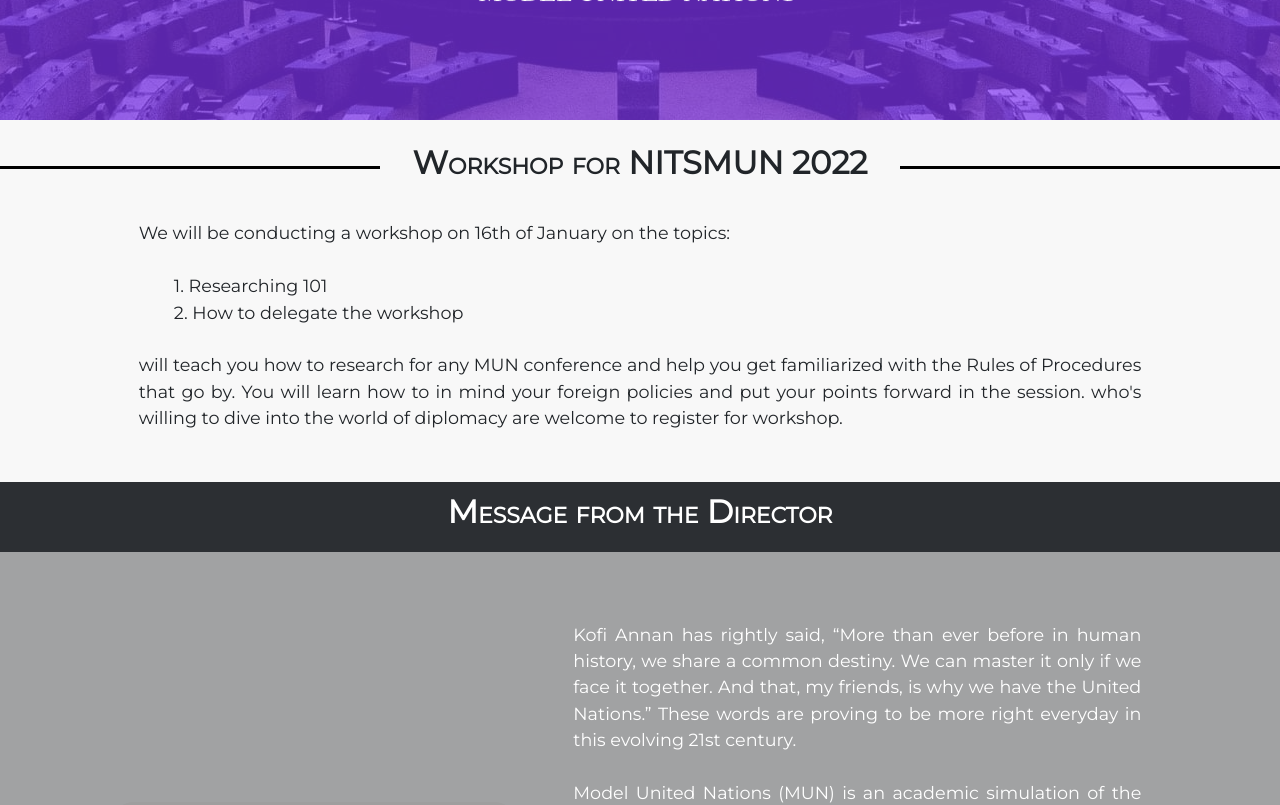
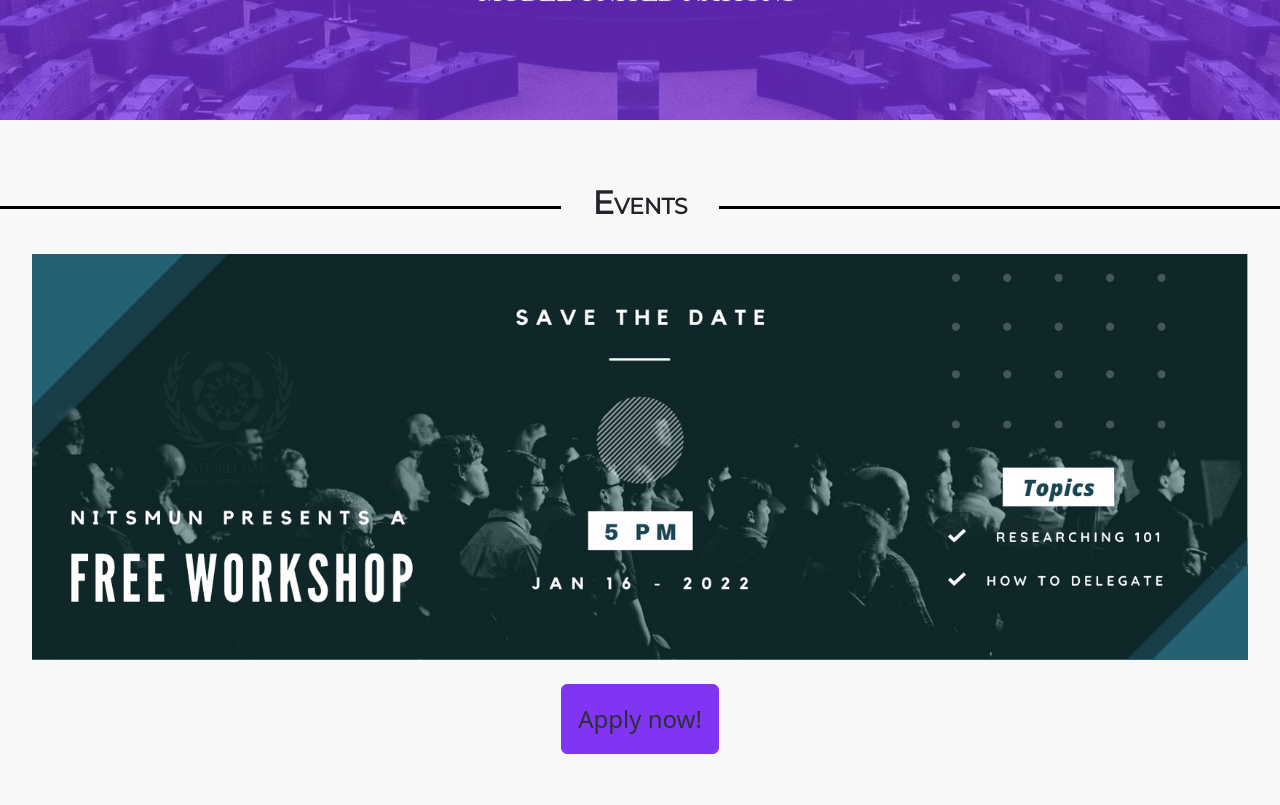
Before and after one commit to nitsmun/nitsmun2021-22, a React (Create React App) app: page / in a window 1280 px wide. Shown: the part 680-1485 px from the top of the page. Built offline with nearby package versions, Linux system fonts and the light colour scheme; grey boxes are pictures that could not be loaded.

Commit message:
added workshop pic

```diff
--- a/src/components/screens/Home.jsx
+++ b/src/components/screens/Home.jsx
@@ -37,7 +37,7 @@ const Home = (props) => {
         {/* <div className="home-sec" id="apply" style={{paddingTop:"0"}}> */}
         {/* <Timer /> */}
 
-        {/* <div className="home-apply">
+        <div className="home-apply">
           <div
             className="container-fluid p-0 mt-4"
             style={{
@@ -68,7 +68,7 @@ const Home = (props) => {
           >
             Apply now!
           </a>
-        </div> */}
+        </div>
 
         {/* </div> */}
         {/* update section */}
```
